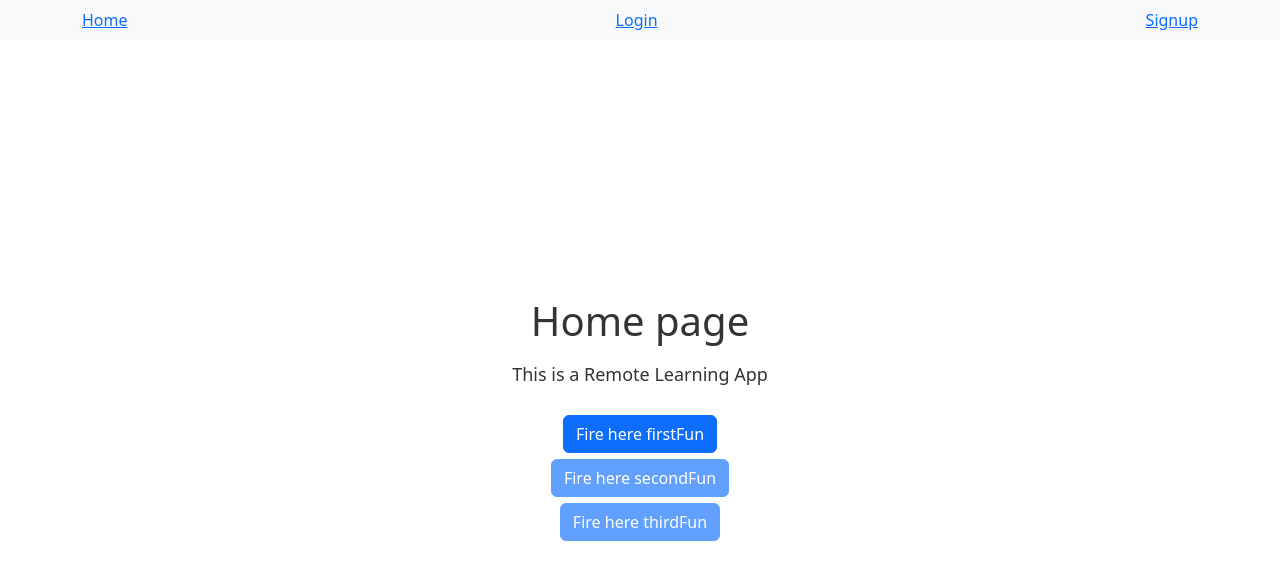
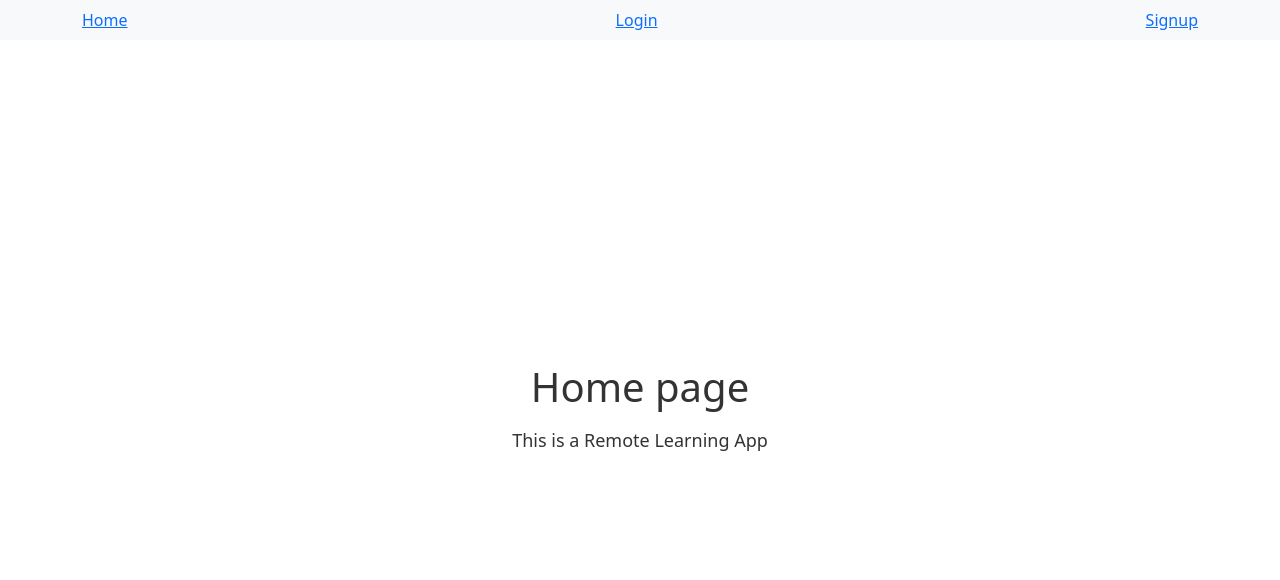
Before and after one commit to TytusKolpak/RLA2, a React (Create React App) app: page / in a window 1280 px wide. Shown: the top 580 px of the page. Built offline with nearby package versions, Linux system fonts and the light colour scheme; no server answers.

Commit message:
The video (+audio) call now works (and is clean)

```diff
--- a/src/pages/CallRoom/CallRoom.js
+++ b/src/pages/CallRoom/CallRoom.js
@@ -52,12 +52,12 @@ const CallRoom = ({ currentUser }) => {
 
     // Checking order of operations
     async function createRoom() {
-        console.log("1. Creating a room");
+        console.log("Creating a room");
         const collectionName = "rooms";
         const roomRef = await addDoc(collection(firestore, collectionName), {});
         const roomId = roomRef.id;
 
-        console.log('2. Create PeerConnection with configuration: ', configuration);
+        console.log('Create PeerConnection with configuration: ', configuration);
         peerConnection = new RTCPeerConnection(configuration);
 
         registerPeerConnectionListeners();
@@ -71,19 +71,19 @@ const CallRoom = ({ currentUser }) => {
         // Create a subCollection inside currently used room
         const subCollectionName = "callerCandidates";
         const callerCandidatesCollection = collection(firestore, collectionName, roomId, subCollectionName);
-        console.log("3. Created a callerCandidatesCollection reference:", callerCandidatesCollection);
+        console.log("Created a callerCandidatesCollection reference:", callerCandidatesCollection);
 
-        console.log("4. Adding event Listener \"icecandidate\" to peerConnection:", peerConnection);
+        console.log("Adding event Listener \"icecandidate\" to peerConnection:", peerConnection);
         // this will fire when a new ice candidate will be gathered
         peerConnection.addEventListener('icecandidate', async event => {
             if (!event.candidate) {
-                console.log('0. Got final candidate!');
+                console.log('Got final candidate!');
                 return;
             }
-            console.log('1. Got candidate: ', event.candidate);
+            // console.log('Got candidate: ', event.candidate);
+            console.log('Got candidate');
 
             // Add a document to this (sub)collection
-            console.log("2. Adding a document to the callerCandidatesCollection:", event.candidate.toJSON());
             await addDoc(callerCandidatesCollection, event.candidate.toJSON());
         });
         // CODE FOR COLLECTING ICE CANDIDATES ABOVE
@@ -91,7 +91,7 @@ const CallRoom = ({ currentUser }) => {
         // CREATE A ROOM BELOW
         const offer = await peerConnection.createOffer();
         await peerConnection.setLocalDescription(offer);
-        console.log('5. Created offer:', offer);
+        console.log('Created offer:', offer);
 
         const roomWithOffer = {
             offer: {
@@ -108,23 +108,24 @@ const CallRoom = ({ currentUser }) => {
         //CREATE A ROOM ABOVE
 
         // Will be triggered each time a new track becomes available
-        console.log("6. Adding event Listener \"track\" to peerConnection:", peerConnection);
+        console.log("Adding event Listener \"track\" to peerConnection:", peerConnection);
         peerConnection.addEventListener('track', event => {
-            console.log('Got remote track:', event.streams[0]);
+            // console.log('Got remote track:', event.streams[0]);
             event.streams[0].getTracks().forEach(track => {
-                console.log('Add a track to the remoteStream:', track);
+                // console.log('Add a track to the remoteStream:', track);
+                console.log("Adding a track");
                 remoteStream.addTrack(track);
             });
         });
 
         // LISTENING FOR REMOTE SESSION DESCRIPTION BELOW
-        console.log("7. Listening for remote session description");
+        console.log("Listening for remote session description");
         unsubscribe = onSnapshot(roomRef, async snapshot => {
             if (snapshot.data()) {
-                console.log('1. Got updated room:', snapshot.data());
+                console.log('Got updated room:', snapshot.data());
                 const data = snapshot.data();
                 if (!peerConnection.currentRemoteDescription && data.answer) {
-                    console.log('2. Set remote description: ', data.answer);
+                    console.log('Set remote description: ', data.answer);
                     const answer = new RTCSessionDescription(data.answer)
                     await peerConnection.setRemoteDescription(answer);
                 }
@@ -133,7 +134,7 @@ const CallRoom = ({ currentUser }) => {
         // LISTENING FOR REMOTE SESSION DESCRIPTION ABOVE
 
         // LISTEN FOR REMOTE ICE CANDIDATES BELOW
-        console.log("8. Listening for remote ice candidates");
+        console.log("Listening for remote ice candidates");
         const subCollection2Name = "calleeCandidates";
         const calleeCandidatesCollection = collection(firestore, collectionName, roomId, subCollection2Name);
         onSnapshot(calleeCandidatesCollection, async snapshot => {
@@ -238,7 +239,7 @@ const CallRoom = ({ currentUser }) => {
     }
 
     async function hangUp(e) {
-        console.log("1. Hanging up");
+        console.log("Hanging up");
         const tracks = document.querySelector('#localVideo').srcObject.getTracks();
         tracks.forEach(track => {
             track.stop();
@@ -261,28 +262,34 @@ const CallRoom = ({ currentUser }) => {
 
         // Delete room on hangup
         if (roomId) {
-            console.log("2. Deleting the contents of room with ID:", roomId);
-            const collectionName = "rooms";
-            const roomRef = doc(firestore, collectionName, roomId);
+            console.log("Deleting the contents of room with ID:", roomId);
 
-            const querySnapshotCaller = await getDocs(collection(firestore, collectionName, roomId, "callerCandidates"));
-            querySnapshotCaller.forEach((doc) => {
-                deleteDoc(doc);
-            });
+            try {
+                const querySnapshotCallee = await getDocs(collection(firestore, "rooms", roomId, "calleeCandidates"));
+                querySnapshotCallee.forEach(async (doc) => {
+                    await deleteDoc(doc.ref);
+                });
+            } catch (error) {
+                console.error('Error:', error);
+            }
 
-            const querySnapshotCallee = await getDocs(collection(firestore, collectionName, roomId, "calleeCandidates"));
-            querySnapshotCallee.forEach((doc) => {
-                deleteDoc(doc);
-            });
+            try {
+                const querySnapshotCaller = await getDocs(collection(firestore, "rooms", roomId, "callerCandidates"));
+                querySnapshotCaller.forEach(async (doc) => {
+                    await deleteDoc(doc.ref);
+                });
+            } catch (error) {
+                console.error('Error:', error);
+            }
 
+            const roomRef = doc(firestore, "rooms", roomId);
             await deleteDoc(roomRef);
         }
     }
 
     function registerPeerConnectionListeners() {
         peerConnection.addEventListener('icegatheringstatechange', () => {
-            console.log(
-                `ICE gathering state changed: ${peerConnection.iceGatheringState}`);
+            console.log(`ICE gathering state changed: ${peerConnection.iceGatheringState}`);
         });
 
         peerConnection.addEventListener('connectionstatechange', () => {
@@ -294,8 +301,7 @@ const CallRoom = ({ currentUser }) => {
         });
 
         peerConnection.addEventListener('iceconnectionstatechange ', () => {
-            console.log(
-                `ICE connection state change: ${peerConnection.iceConnectionState}`);
+            console.log(`ICE connection state change: ${peerConnection.iceConnectionState}`);
         });
     }
 
--- a/src/pages/Home/Home.js
+++ b/src/pages/Home/Home.js
@@ -1,59 +1,17 @@
-import { Button } from "react-bootstrap";
 import "./Home.css"
 
 import { useEffect } from "react";
-
-// Database related
-import { firestore } from '../../firebase_setup/firebase';
-// eslint-disable-next-line
-import { addDoc, setDoc, collection, doc } from 'firebase/firestore';
 
 const Home = () => {
 
     useEffect(() => {
         console.log("I fire once");
-
     }, [])
-
-    async function firstFun() {
-        // Add a new document with a generated id.
-        const docRef = await addDoc(collection(firestore, "cities"), {});
-        console.log("Document written with ID: ", docRef.id);
-    }
-
-    async function secondFun() {
-        console.log("got clicked 😁 2");
-        const subColl = "TodaysTestsSub";
-        const collectionName = "TodaysTests";
-        const document = {
-            goodDay: true,
-            stars: 5
-        }
-        const docRef = await addDoc(collection(firestore, collectionName, "KAAhs8LM1LyOANzK8bNo", subColl), document);
-        console.log("Created doc:", docRef);
-    }
-
-    async function thirdFun() {
-        console.log("got clicked 😁 3");
-        const subColl = "TodaysTestsSub";
-        const collectionName = "TodaysTests";
-        const subCollRef = collection(firestore, collectionName, "KAAhs8LM1LyOANzK8bNo", subColl);
-        const newDoc = {
-            just: "some",
-            template: "data:)"
-        };
-        await addDoc(subCollRef, newDoc);
-    }
-
-
 
     return (
         <div className="HomePage">
             <h1>Home page</h1>
             <p>This is a Remote Learning App</p>
-            <Button onClick={firstFun} >Fire here firstFun</Button>
-            <Button onClick={secondFun} disabled>Fire here secondFun</Button>
-            <Button onClick={thirdFun} disabled>Fire here thirdFun</Button>
         </div>
     );
 };
```
